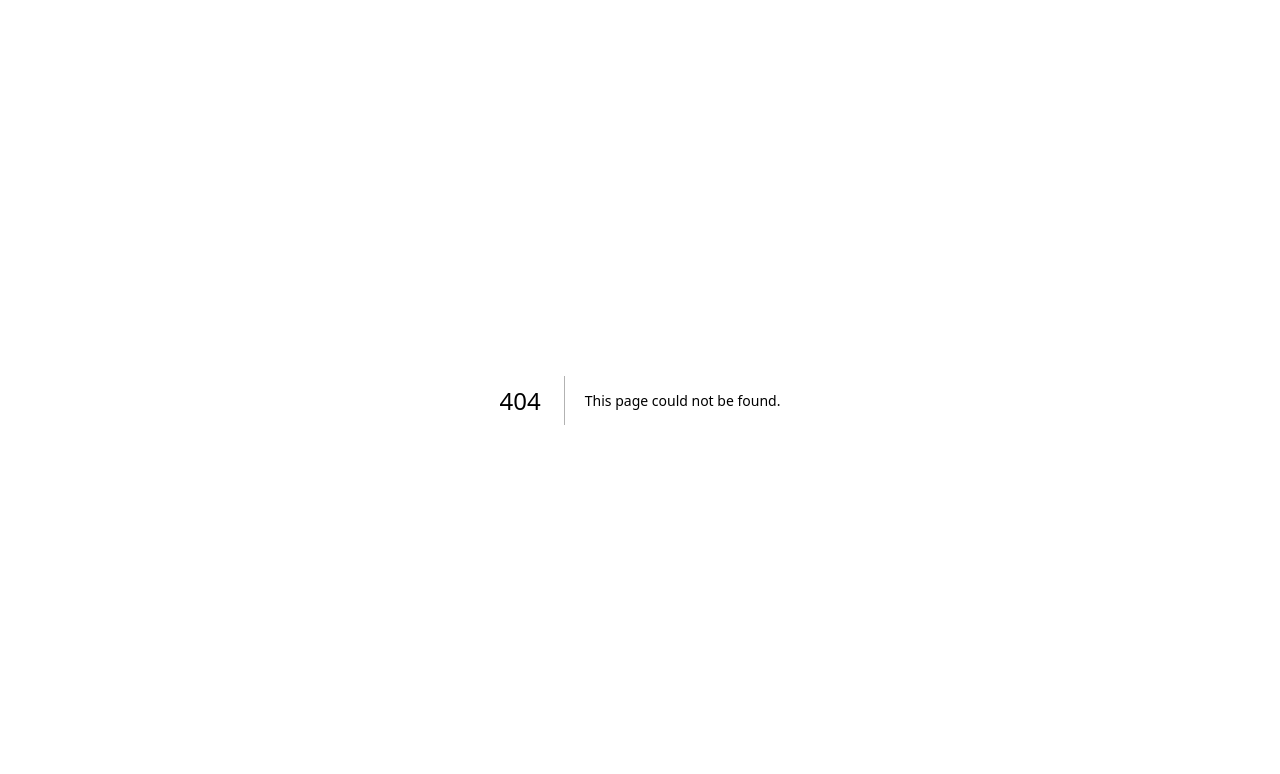
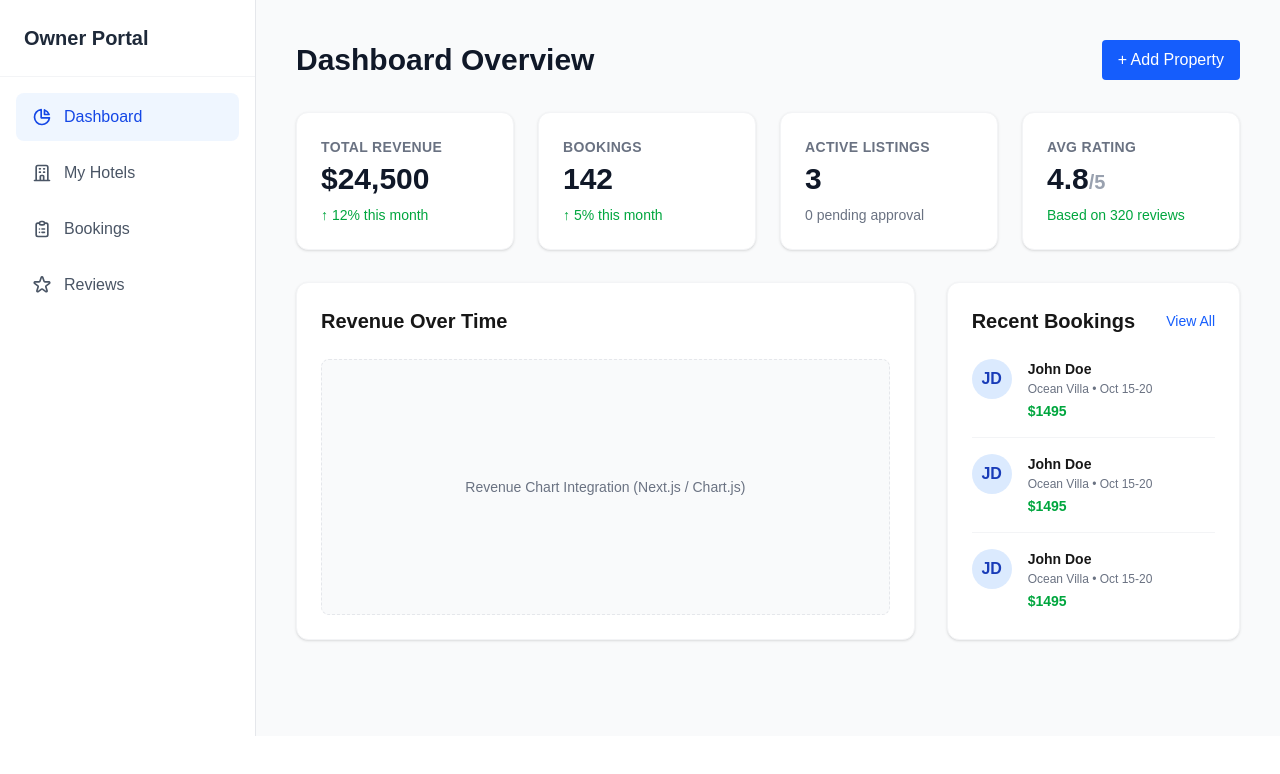
Before and after one commit to samarpansarkar/BookMyStay, a Next.js app in the folder next-bookmystay/: page /owner in a window 1280 px wide. Before the commit this address had no page. Shown: the top 774 px of the page. Built offline with nearby package versions, Linux system fonts and the light colour scheme.

Commit message:
Add: hotel owner section.

```diff
--- /dev/null
+++ b/next-bookmystay/src/app/owner/layout.jsx
@@ -0,0 +1,89 @@
+import Link from "next/link";
+
+export default function OwnerLayout({ children }) {
+  return (
+    <div className='flex min-h-[calc(100vh-theme(spacing.16))] bg-gray-50'>
+      {/* Sidebar Navigation for Owner */}
+      <aside className='w-64 bg-white border-r border-gray-200 hidden md:block shrink-0'>
+        <div className='p-6 border-b border-gray-100'>
+          <h2 className='text-xl font-bold text-gray-800'>Owner Portal</h2>
+        </div>
+        <nav className='p-4 space-y-2'>
+          <Link
+            href='/owner'
+            className='flex items-center gap-3 px-4 py-3 bg-blue-50 text-blue-700 font-medium rounded-lg'>
+            <svg
+              className='w-5 h-5'
+              fill='none'
+              stroke='currentColor'
+              viewBox='0 0 24 24'>
+              <path
+                strokeLinecap='round'
+                strokeLinejoin='round'
+                strokeWidth='2'
+                d='M11 3.055A9.001 9.001 0 1020.945 13H11V3.055z'></path>
+              <path
+                strokeLinecap='round'
+                strokeLinejoin='round'
+                strokeWidth='2'
+                d='M20.488 9H15V3.512A9.025 9.025 0 0120.488 9z'></path>
+            </svg>
+            Dashboard
+          </Link>
+          <Link
+            href='/owner/hotels'
+            className='flex items-center gap-3 px-4 py-3 text-gray-600 hover:bg-gray-50 hover:text-blue-600 font-medium rounded-lg transition'>
+            <svg
+              className='w-5 h-5'
+              fill='none'
+              stroke='currentColor'
+              viewBox='0 0 24 24'>
+              <path
+                strokeLinecap='round'
+                strokeLinejoin='round'
+                strokeWidth='2'
+                d='M19 21V5a2 2 0 00-2-2H7a2 2 0 00-2 2v16m14 0h2m-2 0h-5m-9 0H3m2 0h5M9 7h1m-1 4h1m4-4h1m-1 4h1m-5 10v-5a1 1 0 011-1h2a1 1 0 011 1v5m-4 0h4'></path>
+            </svg>
+            My Hotels
+          </Link>
+          <Link
+            href='/owner/bookings'
+            className='flex items-center gap-3 px-4 py-3 text-gray-600 hover:bg-gray-50 hover:text-blue-600 font-medium rounded-lg transition'>
+            <svg
+              className='w-5 h-5'
+              fill='none'
+              stroke='currentColor'
+              viewBox='0 0 24 24'>
+              <path
+                strokeLinecap='round'
+                strokeLinejoin='round'
+                strokeWidth='2'
+                d='M9 5H7a2 2 0 00-2 2v12a2 2 0 002 2h10a2 2 0 002-2V7a2 2 0 00-2-2h-2M9 5a2 2 0 002 2h2a2 2 0 002-2M9 5a2 2 0 012-2h2a2 2 0 012 2m-3 7h3m-3 4h3m-6-4h.01M9 16h.01'></path>
+            </svg>
+            Bookings
+          </Link>
+          <Link
+            href='/owner/reviews'
+            className='flex items-center gap-3 px-4 py-3 text-gray-600 hover:bg-gray-50 hover:text-blue-600 font-medium rounded-lg transition'>
+            <svg
+              className='w-5 h-5'
+              fill='none'
+              stroke='currentColor'
+              viewBox='0 0 24 24'>
+              <path
+                strokeLinecap='round'
+                strokeLinejoin='round'
+                strokeWidth='2'
+                d='M11.049 2.927c.3-.921 1.603-.921 1.902 0l1.519 4.674a1 1 0 00.95.69h4.915c.969 0 1.371 1.24.588 1.81l-3.976 2.888a1 1 0 00-.363 1.118l1.518 4.674c.3.922-.755 1.688-1.538 1.118l-3.976-2.888a1 1 0 00-1.176 0l-3.976 2.888c-.783.57-1.838-.197-1.538-1.118l1.518-4.674a1 1 0 00-.363-1.118l-3.976-2.888c-.784-.57-.38-1.81.588-1.81h4.914a1 1 0 00.951-.69l1.519-4.674z'></path>
+            </svg>
+            Reviews
+          </Link>
+        </nav>
+      </aside>
+
+      {/* Mobile Nav Toggle Logic (Implementation omitted) */}
+
+      <main className='flex-1 w-full overflow-hidden'>{children}</main>
+    </div>
+  );
+}
--- /dev/null
+++ b/next-bookmystay/src/app/owner/page.jsx
@@ -0,0 +1,103 @@
+import Link from "next/link";
+
+export default function OwnerDashboard() {
+  return (
+    <div className='p-6 md:p-10 max-w-7xl mx-auto'>
+      <div className='flex justify-between items-center mb-8'>
+        <h1 className='text-3xl font-bold text-gray-900'>Dashboard Overview</h1>
+        <Link
+          href='/owner/hotels/new'
+          className='bg-blue-600 text-white px-4 py-2 rounded font-medium hover:bg-blue-700 transition'>
+          + Add Property
+        </Link>
+      </div>
+
+      {/* Stats Grid */}
+      <div className='grid grid-cols-1 md:grid-cols-2 lg:grid-cols-4 gap-6 mb-8'>
+        <div className='bg-white p-6 rounded-xl shadow-sm border border-gray-100'>
+          <p className='text-sm text-gray-500 font-bold uppercase tracking-wide mb-1'>
+            Total Revenue
+          </p>
+          <h2 className='text-3xl font-bold text-gray-900'>$24,500</h2>
+          <p className='text-sm text-green-600 font-medium mt-2'>
+            ↑ 12% this month
+          </p>
+        </div>
+        <div className='bg-white p-6 rounded-xl shadow-sm border border-gray-100'>
+          <p className='text-sm text-gray-500 font-bold uppercase tracking-wide mb-1'>
+            Bookings
+          </p>
+          <h2 className='text-3xl font-bold text-gray-900'>142</h2>
+          <p className='text-sm text-green-600 font-medium mt-2'>
+            ↑ 5% this month
+          </p>
+        </div>
+        <div className='bg-white p-6 rounded-xl shadow-sm border border-gray-100'>
+          <p className='text-sm text-gray-500 font-bold uppercase tracking-wide mb-1'>
+            Active Listings
+          </p>
+          <h2 className='text-3xl font-bold text-gray-900'>3</h2>
+          <p className='text-sm text-gray-500 font-medium mt-2'>
+            0 pending approval
+          </p>
+        </div>
+        <div className='bg-white p-6 rounded-xl shadow-sm border border-gray-100'>
+          <p className='text-sm text-gray-500 font-bold uppercase tracking-wide mb-1'>
+            Avg Rating
+          </p>
+          <h2 className='text-3xl font-bold text-gray-900'>
+            4.8<span className='text-xl text-gray-400'>/5</span>
+          </h2>
+          <p className='text-sm text-green-600 font-medium mt-2'>
+            Based on 320 reviews
+          </p>
+        </div>
+      </div>
+
+      <div className='grid grid-cols-1 lg:grid-cols-3 gap-8'>
+        {/* Chart Placeholder */}
+        <div className='bg-white p-6 rounded-xl shadow-sm border border-gray-100 lg:col-span-2'>
+          <h3 className='text-xl font-bold mb-6'>Revenue Over Time</h3>
+          <div className='h-64 bg-gray-50 border border-gray-200 rounded-lg flex items-center justify-center text-gray-500 font-medium border-dashed text-sm'>
+            {/* Logic: Integrate Recharts or Chart.js here */}
+            Revenue Chart Integration (Next.js / Chart.js)
+          </div>
+        </div>
+
+        {/* Recent Bookings */}
+        <div className='bg-white p-6 rounded-xl shadow-sm border border-gray-100 lg:col-span-1'>
+          <div className='flex justify-between items-center mb-6'>
+            <h3 className='text-xl font-bold'>Recent Bookings</h3>
+            <Link
+              href='/owner/bookings'
+              className='text-sm text-blue-600 hover:underline'>
+              View All
+            </Link>
+          </div>
+
+          {/* Logic: Fetch recent bookings for owner's properties */}
+          <div className='space-y-4'>
+            {[1, 2, 3].map((item) => (
+              <div
+                key={item}
+                className='flex gap-4 items-start pb-4 border-b border-gray-100 last:border-0 last:pb-0'>
+                <div className='w-10 h-10 rounded-full bg-blue-100 flex items-center justify-center text-blue-800 font-bold shrink-0'>
+                  JD
+                </div>
+                <div>
+                  <p className='font-bold text-sm'>John Doe</p>
+                  <p className='text-xs text-gray-500 mt-0.5'>
+                    Ocean Villa • Oct 15-20
+                  </p>
+                  <p className='text-sm font-bold text-green-600 mt-1'>
+                    ${299 * 5}
+                  </p>
+                </div>
+              </div>
+            ))}
+          </div>
+        </div>
+      </div>
+    </div>
+  );
+}
```
